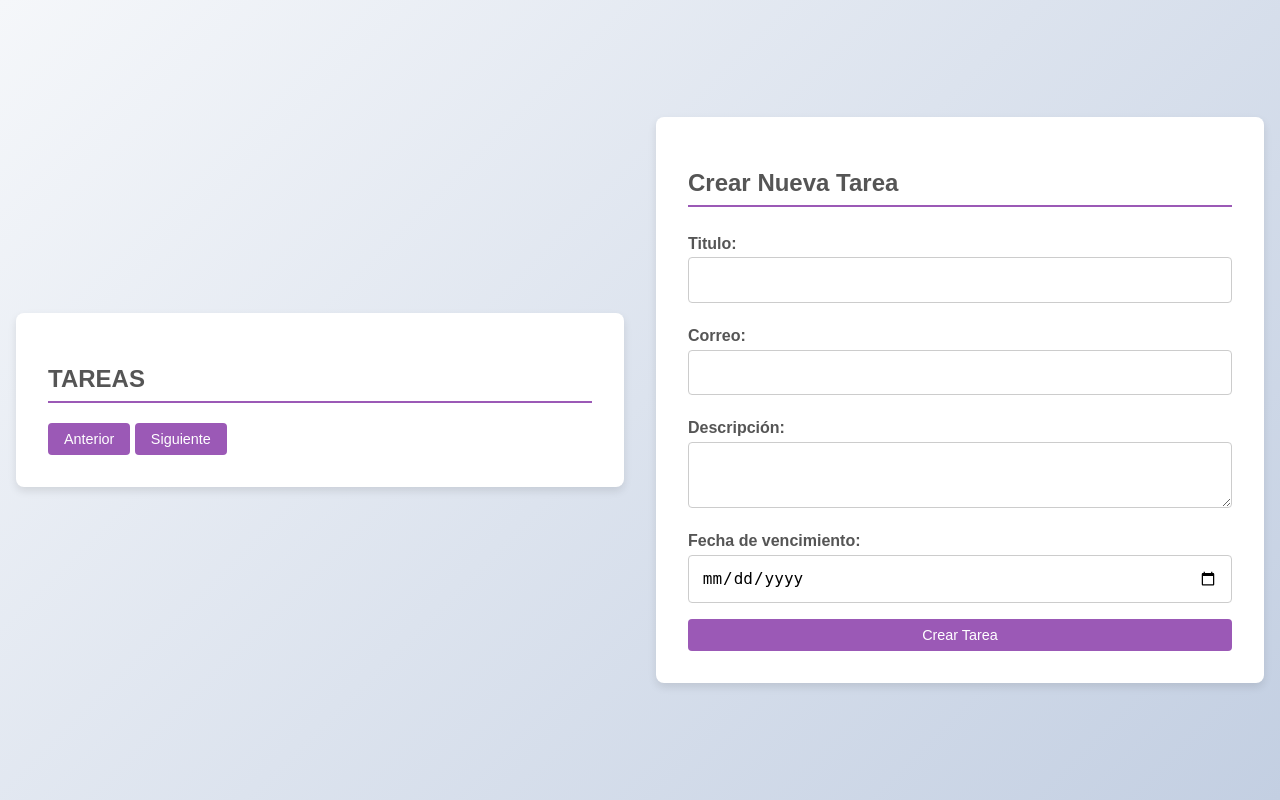
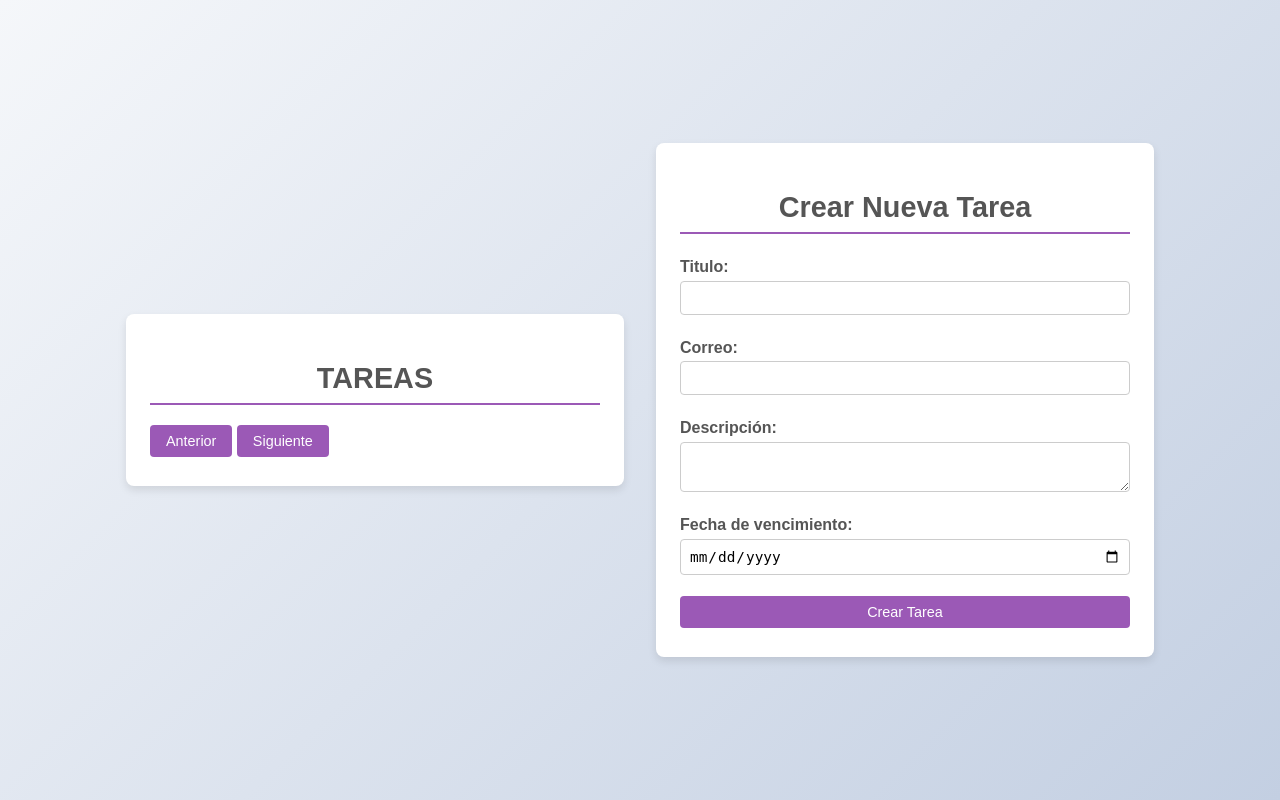
Before and after one commit to AnahiEstrell/yuhu_project, a Django app: page /dashboard/ in a window 1280 px wide. Run offline with Django 5.2, Linux system fonts and the light colour scheme; data that the repository does not hold is empty; parts of the project's set-up code (start-up, migrations or seed data) failed here and were passed over.

Commit message:
Responsive template

```diff
--- a/app/task/templates/task/index.html
+++ b/app/task/templates/task/index.html
@@ -14,26 +14,27 @@
             font-family: Arial, sans-serif;
             background: linear-gradient(135deg, #f5f7fa, #c3cfe2);
             color: #333;
+            flex-wrap: wrap;
         }
 
         #tasks, #new-task {
             width: 100%;
-            max-width: 600px;
+            max-width: 450px;
             background: #fff;
-            padding: 2rem;
+            padding: 1.5rem;
             margin: 1rem;
             border-radius: 8px;
             box-shadow: 0 4px 8px rgba(0, 0, 0, 0.1);
         }
 
-        h1 {
+        h1, h2 {
             text-align: center;
-            font-size: 2rem;
+            font-size: 1.8rem;
             color: #555;
+            margin-bottom: 1rem;
         }
 
         h2 {
-            color: #555;
             border-bottom: 2px solid #9b59b6;
             padding-bottom: 0.5rem;
         }
@@ -67,6 +92,7 @@
             font-size: 0.9rem;
             cursor: pointer;
             transition: background-color 0.3s;
+            margin: 0.3rem 0;
         }
 
         button:hover {
@@ -89,13 +115,13 @@
         #task-form input[type="date"],
         #task-form textarea {
             width: 100%;
-            padding: 0.8rem;
+            padding: 0.5rem;
             margin-top: 0.3rem;
             margin-bottom: 1rem;
             border: 1px solid #ccc;
             border-radius: 4px;
             box-sizing: border-box;
-            font-size: 1rem;
+            font-size: 0.9rem;
         }
 
         #task-form input:focus,
```
Also changed, not shown: other parts of app/task/templates/task/index.html (+61 -8 lines).
